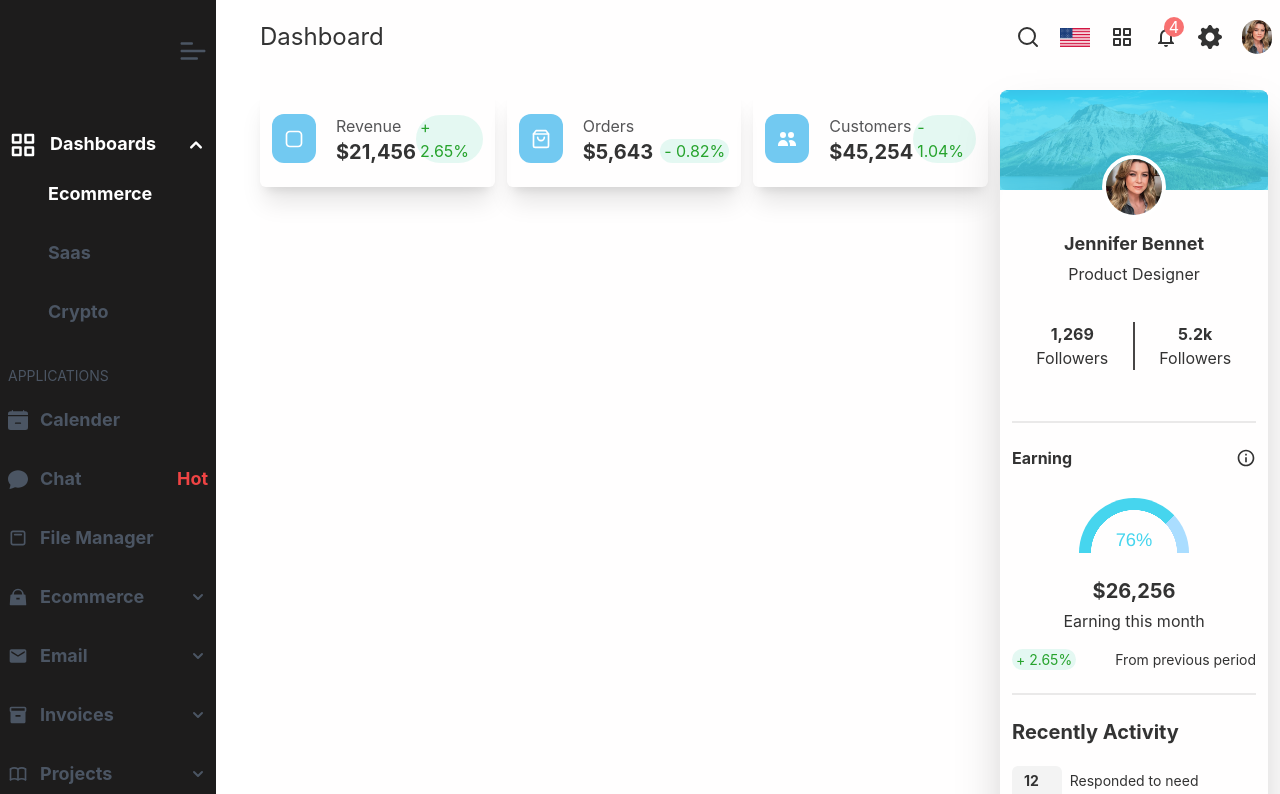
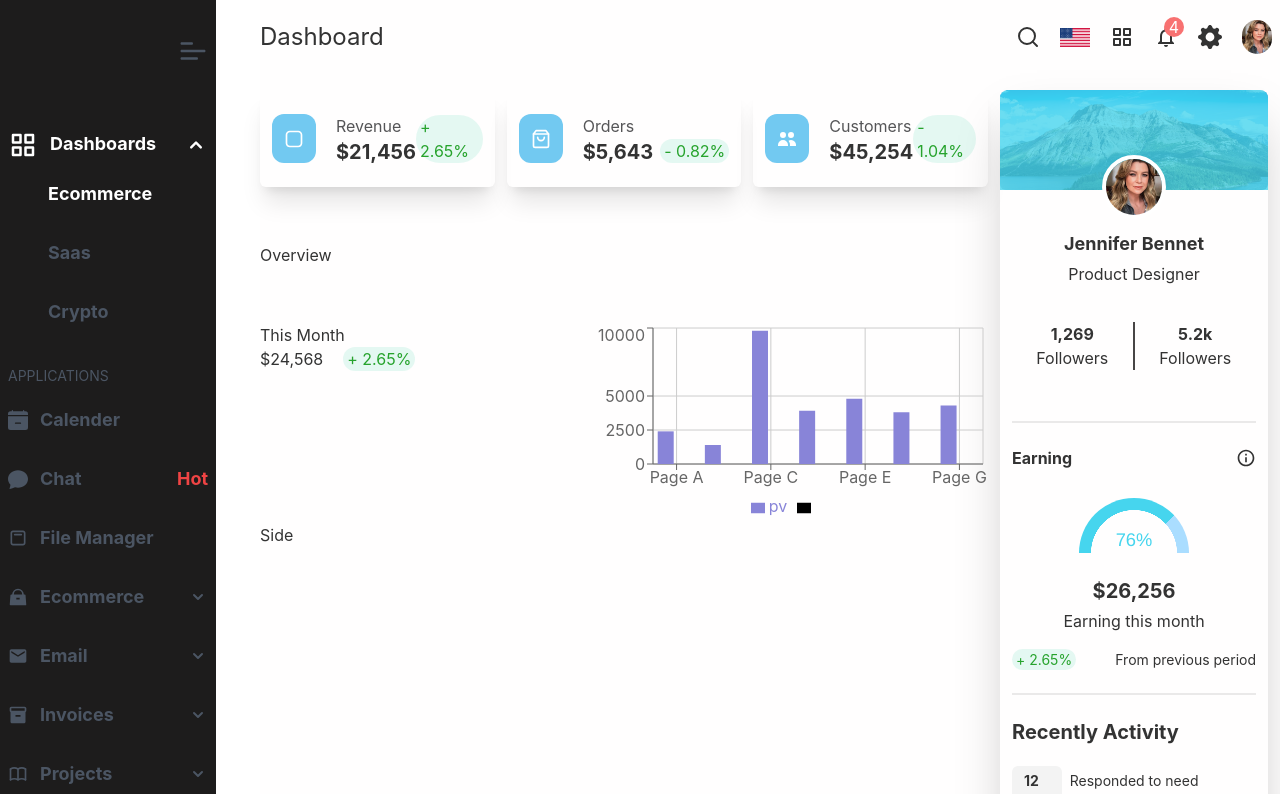
Before and after one commit to MdIbrahimKholil7/dasboard-task, a React (Create React App) app: page / in a window 1280 px wide. Shown: the top 794 px of the page. Built offline with nearby package versions, Linux system fonts and the light colour scheme.

Commit message:
chart add

```diff
--- a/src/components/Pages/DashboardBody.js
+++ b/src/components/Pages/DashboardBody.js
@@ -5,12 +5,14 @@ import { FiShoppingBag } from 'react-icons/fi';
 import { HiUsers } from 'react-icons/hi';
 import coverImg from '../../assets/cover.jpg'
 import user from '../../assets/actor.jpg'
+import OverviewChart from './OverviewChart';
 const DashboardBody = () => {
     return (
         <div className='w-full bg-[#fffefe] min-h-screen'>
             <div className='w-full'>
                 <DashboardHeader />
                 <div className='mt-9 flex gap-3 justify-between'>
+                    <div>
                         <div className='grid grid-cols-3 gap-3 w-full'>
 
                             <div className='flex justify-between shadow-xl px-3 h-[97px] py-6 rounded-md'>
@@ -64,6 +66,11 @@ const DashboardBody = () => {
                                 </div>
                             </div>
 
+                        </div>
+                        <div>
+                            <OverviewChart/>
+                            <h1>Side</h1>
+                        </div>
                     </div>
 
                     <div className='lg:w-[250px] xl:min-w-[280px] 2xl:w-[450px] pr-3'>
--- /dev/null
+++ b/src/components/Pages/OverviewChart.js
@@ -0,0 +1,86 @@
+
+import React from 'react';
+import { BarChart, Bar, Cell, XAxis, YAxis, CartesianGrid, Tooltip, Legend, ResponsiveContainer } from 'recharts';
+
+const OverviewChart = () => {
+
+    const data = [
+        {
+            "name": "Page A",
+            "uv": 4000,
+            "pv": 2400
+        },
+        {
+            "name": "Page B",
+            "uv": 3000,
+            "pv": 1398
+        },
+        {
+            "name": "Page C",
+            "uv": 2000,
+            "pv": 9800
+        },
+        {
+            "name": "Page D",
+            "uv": 2780,
+            "pv": 3908
+        },
+        {
+            "name": "Page E",
+            "uv": 1890,
+            "pv": 4800
+        },
+        {
+            "name": "Page F",
+            "uv": 2390,
+            "pv": 3800
+        },
+        {
+            "name": "Page G",
+            "uv": 3490,
+            "pv": 4300
+        }
+    ]
+
+    return (
+        <div className='w-full mt-14 '>
+            <div>
+                <div>
+                    <h1>Overview</h1>
+                </div>
+                <div>
+
+                </div>
+            </div>
+            <div className='w-full flex justify-between mt-14 gap-3'>
+
+                <div>
+                    <div>
+                        <h1>This Month</h1>
+                        <div className='flex gap-5'>
+                            <p>$24,568</p>
+                            <p className='bg-[#6dddbb2f] px-1 rounded-full text-[#23a129fa]'>+ 2.65%</p>
+                        </div>
+                    </div>
+                </div>
+
+                <div>
+                    <ResponsiveContainer width={400} aspect={2}>
+                        <BarChart data={data}>
+                            <CartesianGrid />
+                            <XAxis dataKey="name" />
+                            <YAxis />
+                            <Tooltip />
+                            <Legend />
+                            <Bar dataKey="pv" fill="#8884d8" />
+                            <Bar />
+                        </BarChart>
+                    </ResponsiveContainer>
+                </div>
+
+            </div>
+        </div>
+    );
+};
+
+export default OverviewChart;
--- a/src/components/Pages/SideBar.js
+++ b/src/components/Pages/SideBar.js
@@ -56,14 +56,13 @@ const LinkBoxVariants = {
 
 // theme handler
 
-const SideBar = ({ progress, setProgress }) => {
+const SideBar = () => {
     const [open, setOpen] = useState(true)
 
     // sidebar toggler
     const handleToggler = () => {
         setOpen(!open)
     }
-    console.log(progress)
 
     return (
         <motion.div className="lg:block hidden"
```
Lines whose indentation alone changed are shown as unchanged.
